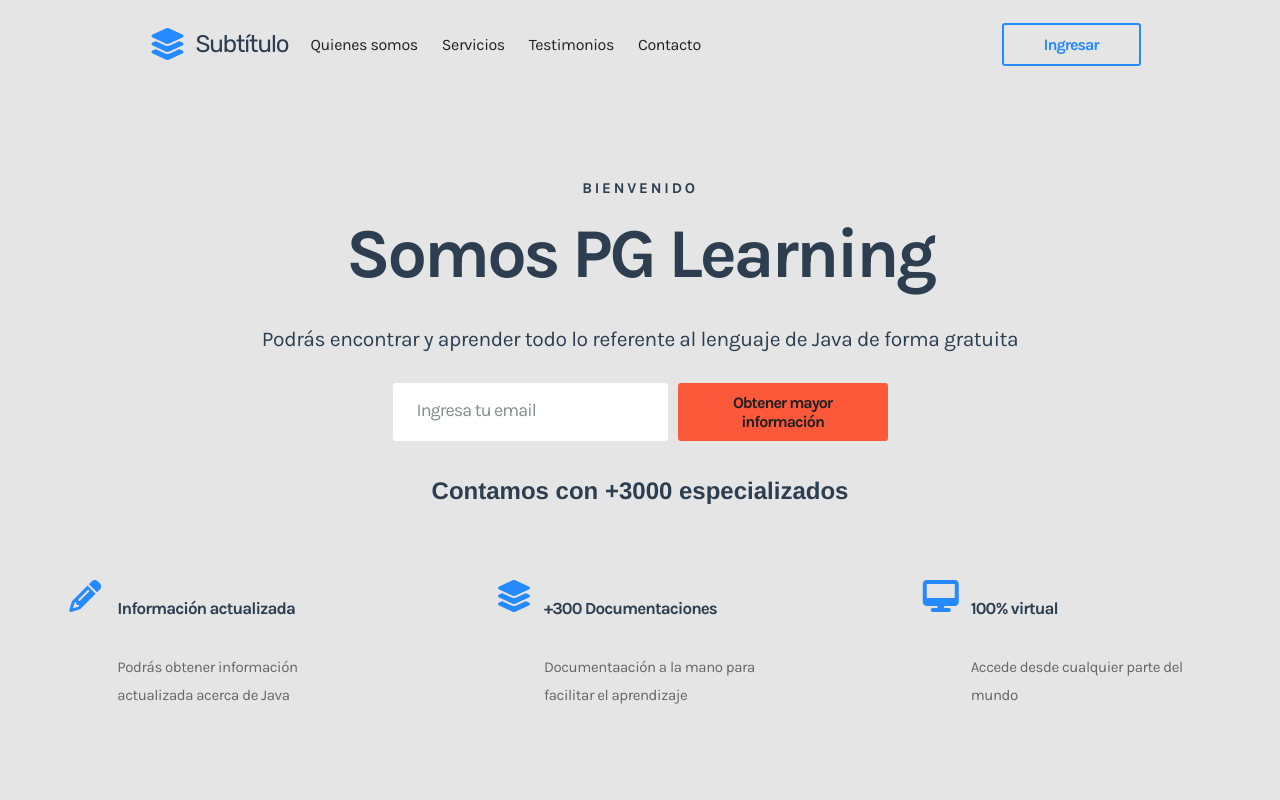
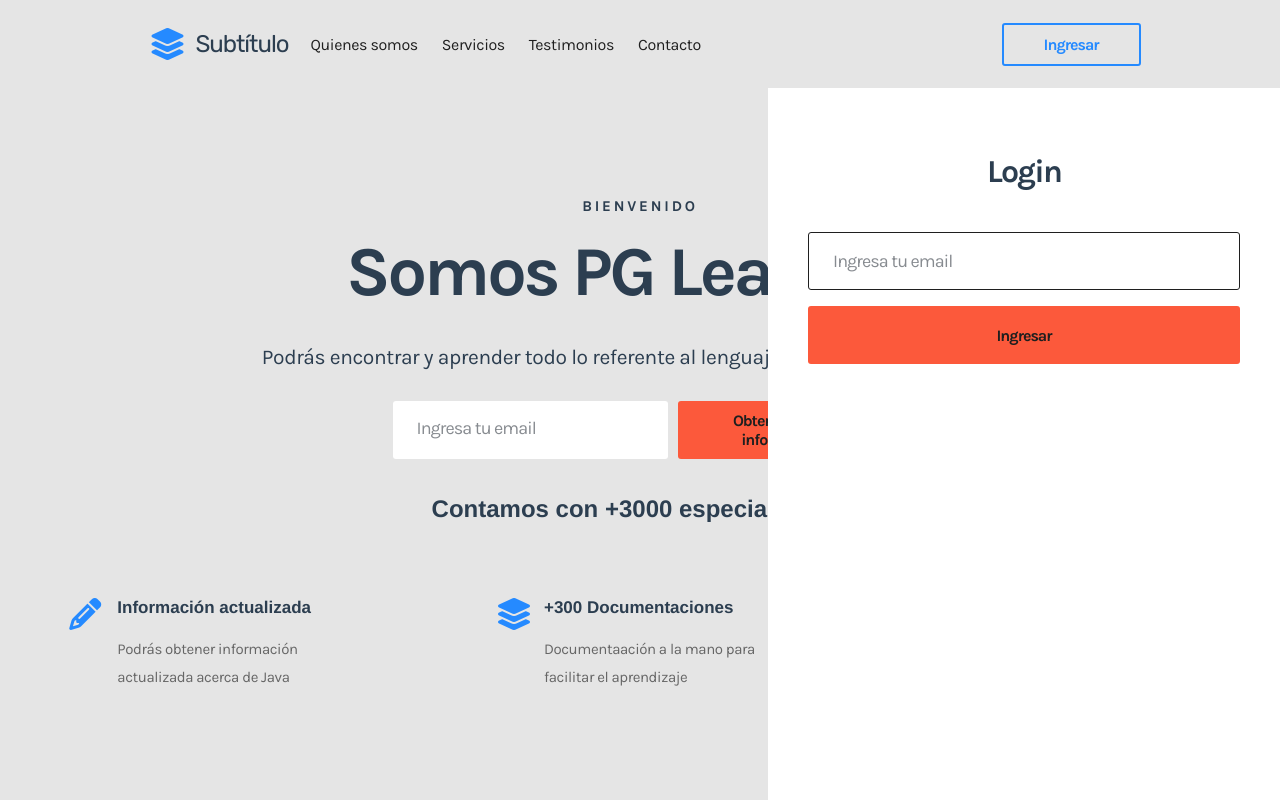
Before and after one commit to Nimoscmp/proyecto-ciclo3, a Vue app: page / in a window 1280 px wide. Shown: the top 800 px of the page. Built offline with nearby package versions, Linux system fonts and the light colour scheme.

Commit message:
Create and stlye popup component

```diff
--- a/src/App.vue
+++ b/src/App.vue
@@ -1,4 +1,5 @@
 <template>
+  <PopUp />
   <Header/>
   <HeaderMobile/>
   <Home/>
@@ -10,6 +11,7 @@
 
 <script>
 
+import PopUp from './components/PopUp';
 import Header from './components/Header';
 import HeaderMobile from './components/HeaderMobile';
 import Home from './components/Home';
@@ -21,6 +23,7 @@ import Footer from './components/Footer';
 export default {
   name: 'App',
   components: {
+    PopUp,
     Header,
     HeaderMobile,
     Home,
--- a/src/assets/styles.css
+++ b/src/assets/styles.css
@@ -8,3 +8,4 @@
 @import '../styles/box-info.css';
 @import '../styles/reviews.css';
 @import '../styles/footer.css';
+@import '../styles/popup.css';
--- /dev/null
+++ b/src/components/PopUp.vue
@@ -0,0 +1,15 @@
+<template>
+  <aside class="popup">
+    <h2 class="h2 popup__title">Login</h2>
+    <form action="" class="form">
+      <input type="email" name="email" id="email" class="input popup__input" placeholder="Ingresa tu email">
+      <button type="submit" class="btn btn--primary popup__btn">Ingresar</button>
+    </form>
+  </aside>
+</template>
+
+<script>
+export default {
+
+}
+</script>
--- /dev/null
+++ b/src/styles/popup.css
@@ -0,0 +1,33 @@
+.popup {
+  width: 40%;
+  height: calc(100vh - 5.5rem);
+  padding: var(--margin-xl);
+  position: fixed;
+  z-index: 1000;
+  top: 5.5rem;
+  right: 0;
+  background-color: var(--light-color);
+}
+
+.popup__title {
+  font-size: var(--font-l);
+}
+
+.popup__input , .popup__btn {
+  width: 100%;
+  margin: var(--margin-s) 0 0 0;
+}
+
+.popup__input {
+  border: 1px solid var(--dark-color);
+  font-family: var(--font-primary);
+  font-style: normal;
+  font-weight: normal;
+  font-size: 18px;
+  line-height: 21px;
+  letter-spacing: -0.9px;
+}
+
+.popup__btn {
+  height: 58px;
+}
--- a/src/styles/theme.css
+++ b/src/styles/theme.css
@@ -33,14 +33,6 @@ body {
 
 .h2--mini {
   font-size: 1.5625rem;
-}
-
-.h3 {
-  font-family: var(--font-primary);
-  font-size: 25px;
-  font-weight: 700;
-  line-height: 3.5rem;
-  letter-spacing: -0.055em;
 }
 
 /*  TEXTS  */
```
